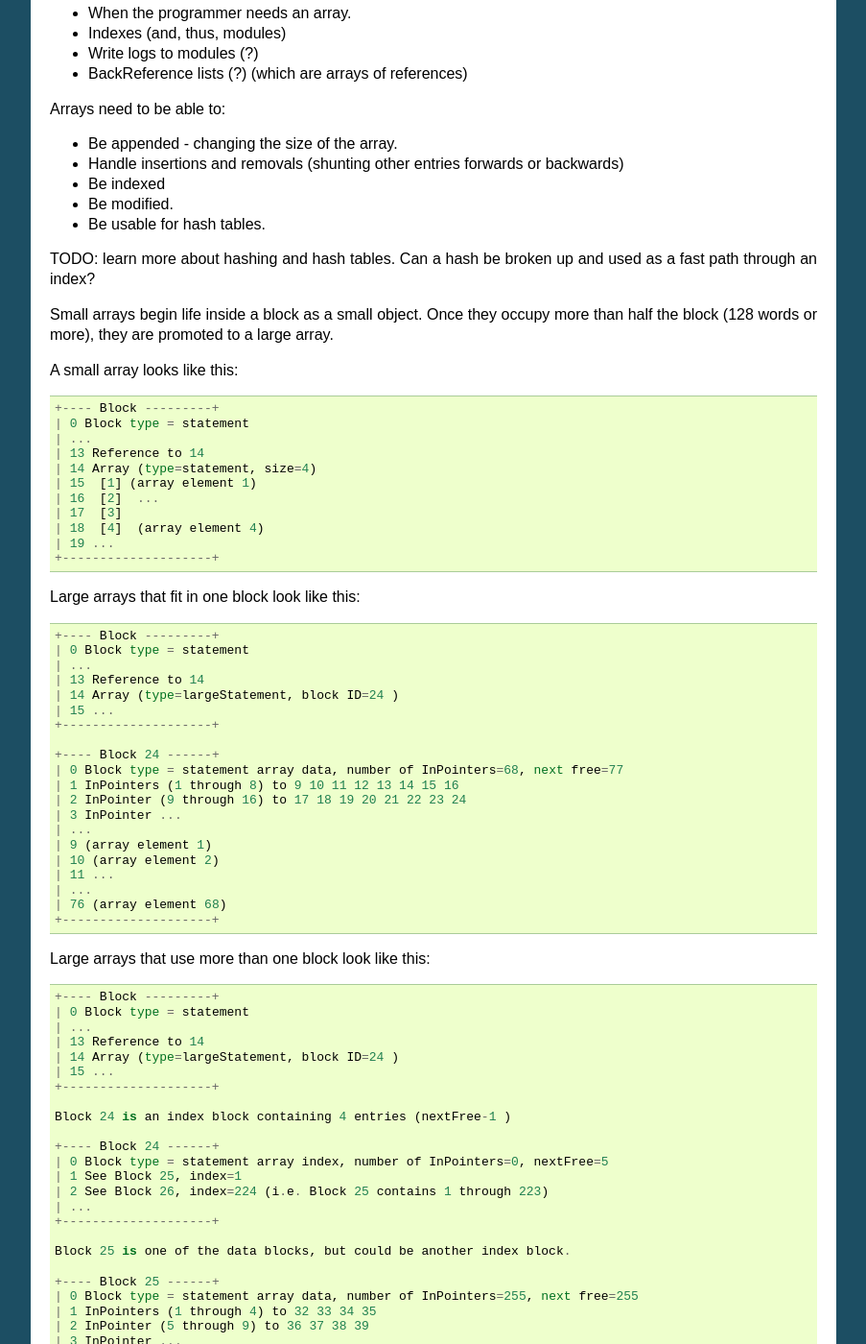
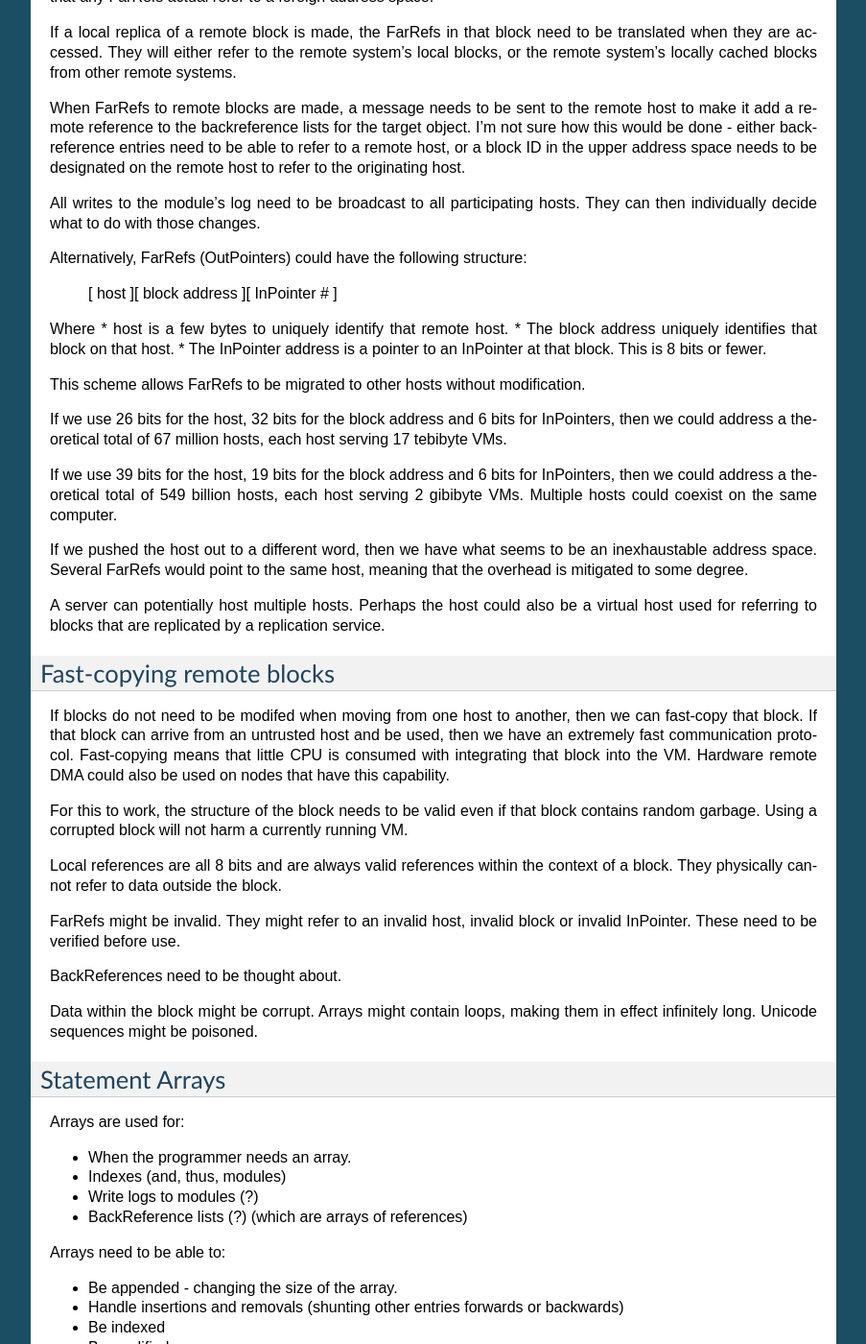
Before and after one commit to mikevdg/faish, a Sphinx documentation site: the page built from doc/notes/implementation.rst, in a window 1280 px wide and 1400 px high, scrolled down 19102 px. Shown: the whole window at 96% size, without its empty margins (198-1101 px from the left). Built offline with Sphinx 7.4.7, drawn with Linux system fonts in a browser that asks for light colours; some of the changed text lies outside the part shown.

Commit message:
Add notes about, e.g. migrating blocks across a network.

```diff
--- a/doc/notes/implementation.rst
+++ b/doc/notes/implementation.rst
@@ -116,11 +116,17 @@ Blocks are 4kb in size, and consists of 256 64-bit words::
 
 The address space is 256. The Header and InPointers address space is re-used for lambda and variables; the storage is used for the block header and InPointers.
 
-The number of InPointers and OutPointers are specified in the header.
+The number of InPointers and OutPointers are specified in the header. XXX or in block metadata which is stored elsewhere.
+
+The VM can differentiate between pointers and OutPointers (FarRefs) by having all the OutPointers at the end of the block and keep the boundary in the block metadata.
+
+XXX InPointers don't need to be included in the block. Each InPointer also has a (large) backreference list.
 
 
 Dynamically typed statement storage
 -----------------------------------
+
+XXX statically typed statement storage removes the need for headers. However, we still need some dynamic typing to implement algebraic types.
 
 Statements can be stored as dynamically typed block entries, and the compiler can do the static type analysis stuff later.
 
@@ -229,12 +235,16 @@ If a statement has more than 5 variables, various implementation options are ava
 
 * Or, a statement can be an array (possibly promotable if you want to go down the path of crazy) or a linked list.
 
+xxx
 -----------------
 
 
 Each entry takes 64 bits. Many of these types can sprawl over several words.
 
 TODO: how do we determine between statements and farrefs? Or, anything and a farref?
+
+Answer: farrefs can be bunched together at the end of the block address space, and block metadata can describe where that boundary is.
+
 	- integers, floats, module references, variable literals should be copied instead.
 	- small arrays could be copied. Maybe?
 	- big arrays should have their handles copied.
@@ -243,7 +253,7 @@ TODO: how do we determine between statements and farrefs? Or, anything and a far
 TODO: how do we determine between an integer and a big integer?
 	- We don't have primitive big integers? Overflows just fail. We implement them in Squl?
 	- We add them as a primitive type. This will cause type explosion with all multi-integer operations.
-	-
+	- We have a bit flag in the integer.
 
 TODO: How do we compile code that uses integer arithmetic? Do we continuously check for overflows?
 
@@ -863,6 +873,8 @@ Remote blocks
 
 Blocks might be located on a remote host. This VM is designed to be run on a computer cluster using the MPI message sending API to communicate between nodes.
 
+Potentially, this VM could also be designed to work publicly across the Internet and connect to untrusted high-latency nodes.
+
 The block ID address space is split up on each host. The bottom half of the address space is the mmap() file containing local blocks. The top half of the address space is split up, allocating some to each remote host that we need to have communication with.
 
 When a block from a remote host needs to be accessed, there are two ways this can be achieved. We can either move the block to this local host, which entails moving the block into our local address space and using the backreference list to update all FarRefs to point to us. Or, we can just make a local replica of the remote block which involves making a copy of the block in the upper address space and getting the block manager to make a note that any FarRefs actual refer to a foreign address space.
@@ -872,6 +884,40 @@ If a local replica of a remote block is made, the FarRefs in that block need to
 When FarRefs to remote blocks are made, a message needs to be sent to the remote host to make it add a remote reference to the backreference lists for the target object. I'm not sure how this would be done - either backreference entries need to be able to refer to a remote host, or a block ID in the upper address space needs to be designated on the remote host to refer to the originating host.
 
 All writes to the module's log need to be broadcast to all participating hosts. They can then individually decide what to do with those changes.
+
+Alternatively, FarRefs (OutPointers) could have the following structure:
+
+    [ host ][ block address ][ InPointer # ]
+
+Where
+* host is a few bytes to uniquely identify that remote host.
+* The block address uniquely identifies that block on that host.
+* The InPointer address is a pointer to an InPointer at that block. This is 8 bits or fewer.
+
+This scheme allows FarRefs to be migrated to other hosts without modification.
+
+If we use 26 bits for the host, 32 bits for the block address and 6 bits for InPointers, then we could address a theoretical total of 67 million hosts, each host serving 17 tebibyte VMs.
+
+If we use 39 bits for the host, 19 bits for the block address and 6 bits for InPointers, then we could address a theoretical total of 549 billion hosts, each host serving 2 gibibyte VMs. Multiple hosts could coexist on the same computer.
+
+If we pushed the host out to a different word, then we have what seems to be an inexhaustable address space. Several FarRefs would point to the same host, meaning that the overhead is mitigated to some degree.
+
+A server can potentially host multiple hosts. Perhaps the host could also be a virtual host used for referring to blocks that are replicated by a replication service.
+
+Fast-copying remote blocks
+---------------------------
+
+If blocks do not need to be modifed when moving from one host to another, then we can fast-copy that block. If that block can arrive from an untrusted host and be used, then we have an extremely fast communication protocol. Fast-copying means that little CPU is consumed with integrating that block into the VM. Hardware remote DMA could also be used on nodes that have this capability.
+
+For this to work, the structure of the block needs to be valid even if that block contains random garbage. Using a corrupted block will not harm a currently running VM.
+
+Local references are all 8 bits and are always valid references within the context of a block. They physically cannot refer to data outside the block.
+
+FarRefs might be invalid. They might refer to an invalid host, invalid block or invalid InPointer. These need to be verified before use.
+
+BackReferences need to be thought about.
+
+Data within the block might be corrupt. Arrays might contain loops, making them in effect infinitely long. Unicode sequences might be poisoned.
 
 
 Statement Arrays
```
